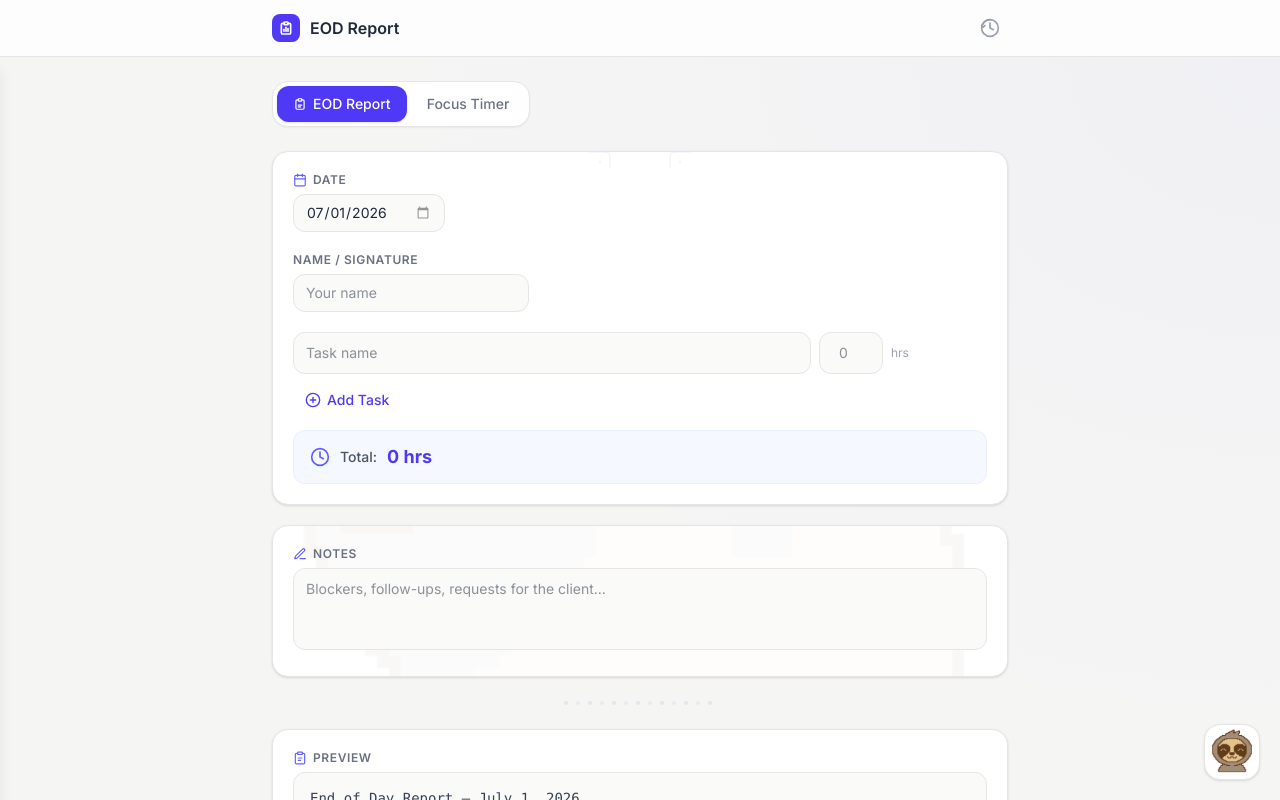
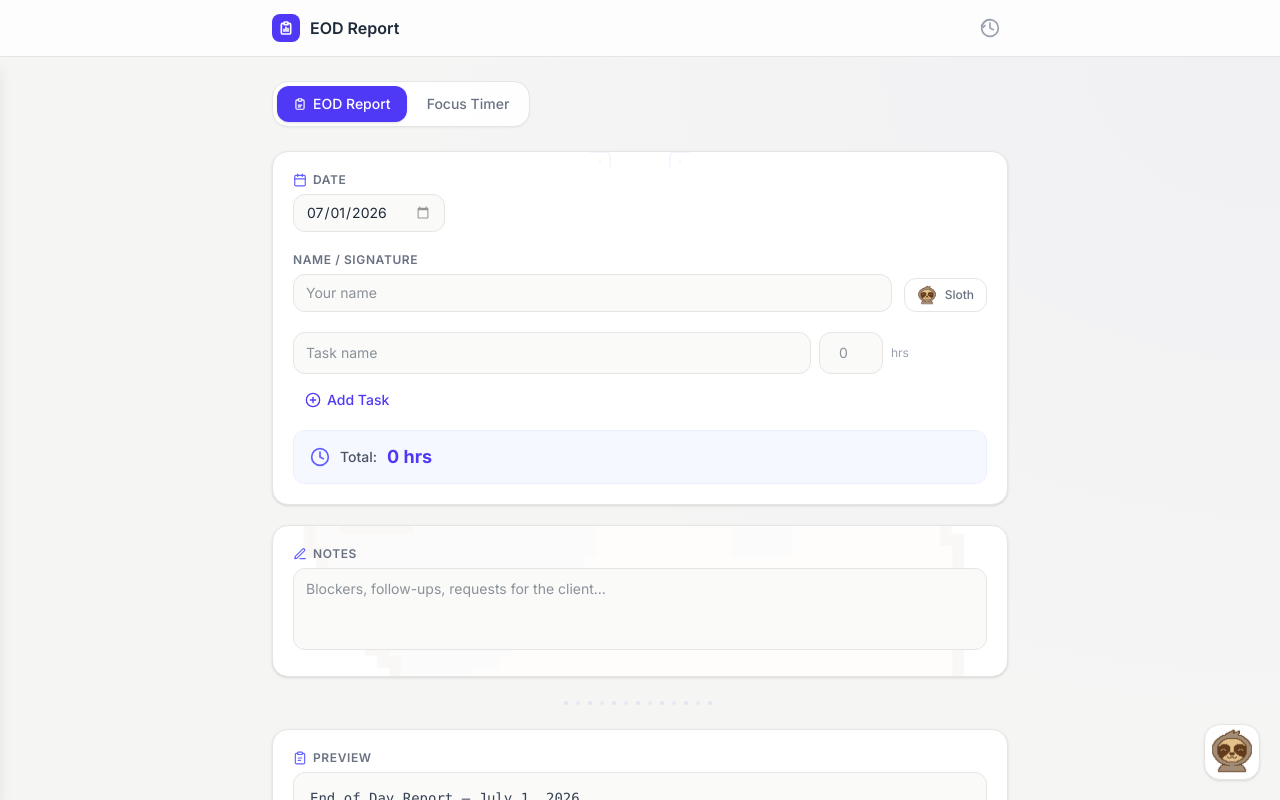
Before and after one commit to Stablhr/EOD-Pomoforo, a React (Vite) app in the folder eod-report/: page / in a window 1280 px wide. Shown: the top 800 px of the page. Built offline with nearby package versions, Linux system fonts and the light colour scheme.

Commit message:
adding options

```diff
--- a/eod-report/src/App.jsx
+++ b/eod-report/src/App.jsx
@@ -6,6 +6,7 @@ import PomodoroTimer from './components/pomodoro/PomodoroTimer'
 import HistoryDrawer from './components/history/HistoryDrawer'
 import SlothMascot from './components/mascot/SlothMascot'
 import { useLocalStorage } from './hooks/useLocalStorage'
+import { getTheme } from './themes'
 
 function App() {
   const [activeTab, setActiveTab] = useState('report')
@@ -14,6 +15,8 @@ function App() {
   const [author, setAuthor] = useLocalStorage('eod_author', '')
   const [loadedReport, setLoadedReport] = useState(null)
   const [mascotMood, setMascotMood] = useState('idle')
+  const [theme, setTheme] = useLocalStorage('icon_theme', 'sloth')
+  const currentTheme = getTheme(theme)
 
   const handleSaveReport = (report) => {
     const entry = { ...report, id: Date.now(), createdAt: new Date().toISOString() }
@@ -55,7 +58,7 @@ function App() {
           onClose={() => setHistoryOpen(false)}
         />
         <main className="flex-1 max-w-3xl mx-auto px-4 py-6">
-          <TabSwitcher active={activeTab} onChange={setActiveTab} />
+          <TabSwitcher active={activeTab} onChange={setActiveTab} theme={theme} />
           <div className="mt-6">
             {activeTab === 'report' ? (
               <ReportForm
@@ -66,6 +69,8 @@ function App() {
                 onSave={handleSaveReport}
                 onClearLoad={() => setLoadedReport(null)}
                 onCelebrate={handleCelebrate}
+                theme={theme}
+                onThemeChange={setTheme}
               />
             ) : (
               <PomodoroTimer onStateChange={handleTimerState} />
@@ -73,7 +78,7 @@ function App() {
           </div>
         </main>
       </div>
-      <SlothMascot mood={mascotMood} onClick={handleMascotClick} />
+      <SlothMascot mood={mascotMood} onClick={handleMascotClick} mascotSrc={currentTheme.mascot} />
     </div>
   )
 }
--- a/eod-report/src/components/layout/TabSwitcher.jsx
+++ b/eod-report/src/components/layout/TabSwitcher.jsx
@@ -1,7 +1,31 @@
-export default function TabSwitcher({ active, onChange }) {
+import { getTheme } from '../../themes'
+
+const TabReportSvg = () => (
+  <svg className="w-3.5 h-3.5" viewBox="0 0 24 24" fill="none" stroke="currentColor" strokeWidth="2" strokeLinecap="round" strokeLinejoin="round">
+    <path d="M9 5H7a2 2 0 0 0-2 2v12a2 2 0 0 0 2 2h10a2 2 0 0 0 2-2V7a2 2 0 0 0-2-2h-2" />
+    <rect x="9" y="3" width="6" height="4" rx="1" />
+    <line x1="9" y1="14" x2="15" y2="14" />
+    <line x1="9" y1="17" x2="13" y2="17" />
+  </svg>
+)
+
+const TabPomodoroSvg = () => (
+  <svg className="w-3.5 h-3.5" viewBox="0 0 24 24" fill="none" stroke="currentColor" strokeWidth="2" strokeLinecap="round" strokeLinejoin="round">
+    <circle cx="12" cy="12" r="10" />
+    <polyline points="12 6 12 12 16 14" />
+  </svg>
+)
+
+const EMOJI_ICONS = { report: '📋', pomodoro: '⏱️' }
+
+export default function TabSwitcher({ active, onChange, theme = 'sloth' }) {
+  const currentTheme = getTheme(theme)
+  const useEmoji = currentTheme.tabIcons?.type === 'emoji'
+  const icons = currentTheme.tabIcons?.type === 'emoji' ? EMOJI_ICONS : null
+
   const tabs = [
-    { key: 'report', label: 'EOD Report', icon: '📋' },
-    { key: 'pomodoro', label: 'Focus Timer', icon: '⏱' },
+    { key: 'report', label: 'EOD Report' },
+    { key: 'pomodoro', label: 'Focus Timer' },
   ]
 
   return (
@@ -16,19 +40,12 @@ export default function TabSwitcher({ active, onChange }) {
               : 'text-gray-500 hover:text-gray-700'
           }`}
         >
-          {active === tab.key && tab.key === 'report' && (
-            <svg className="w-3.5 h-3.5" viewBox="0 0 24 24" fill="none" stroke="currentColor" strokeWidth="2" strokeLinecap="round" strokeLinejoin="round">
-              <path d="M9 5H7a2 2 0 0 0-2 2v12a2 2 0 0 0 2 2h10a2 2 0 0 0 2-2V7a2 2 0 0 0-2-2h-2" />
-              <rect x="9" y="3" width="6" height="4" rx="1" />
-              <line x1="9" y1="14" x2="15" y2="14" />
-              <line x1="9" y1="17" x2="13" y2="17" />
-            </svg>
-          )}
-          {active === tab.key && tab.key === 'pomodoro' && (
-            <svg className="w-3.5 h-3.5" viewBox="0 0 24 24" fill="none" stroke="currentColor" strokeWidth="2" strokeLinecap="round" strokeLinejoin="round">
-              <circle cx="12" cy="12" r="10" />
-              <polyline points="12 6 12 12 16 14" />
-            </svg>
+          {useEmoji ? (
+            <span className="text-sm">{icons[tab.key]}</span>
+          ) : (
+            active === tab.key && (
+              tab.key === 'report' ? <TabReportSvg /> : <TabPomodoroSvg />
+            )
           )}
           {tab.label}
         </button>
--- a/eod-report/src/components/mascot/SlothMascot.jsx
+++ b/eod-report/src/components/mascot/SlothMascot.jsx
@@ -1,5 +1,3 @@
-import slothImage from '../../assets/1697277f4bb2899ad61a17947f2b0656-cute-sloth-in-pixel-art-style.webp'
-
 const BUBBLES = {
   idle: null,
   happy: 'Great work!',
@@ -8,7 +6,7 @@ const BUBBLES = {
   celebrating: 'Report saved!',
 }
 
-export default function SlothMascot({ mood = 'idle', onClick }) {
+export default function SlothMascot({ mood = 'idle', onClick, mascotSrc }) {
   const bubble = BUBBLES[mood]
 
   const animClass = mood === 'idle' ? 'animate-float'
@@ -28,9 +26,9 @@ export default function SlothMascot({ mood = 'idle', onClick }) {
         className="w-14 h-14 rounded-2xl bg-white shadow-sm border border-stone-200 p-1 cursor-pointer hover:shadow-md hover:border-indigo-200 active:scale-90 transition-all duration-200"
       >
         <img
-          src={slothImage}
+          src={mascotSrc}
           alt="Mascot"
-          className={`w-full h-full object-contain ${animClass}`}
+          className={`w-full h-full object-cover rounded-lg ${animClass}`}
           draggable={false}
         />
       </button>
--- a/eod-report/src/components/report/ReportForm.jsx
+++ b/eod-report/src/components/report/ReportForm.jsx
@@ -8,8 +8,10 @@ import TotalHours from './TotalHours'
 import NotesField from './NotesField'
 import ReportPreview from './ReportPreview'
 import CopyButton from './CopyButton'
+import ThemePicker from '../settings/ThemePicker'
 import { formatReport } from '../../utils/formatReport'
 import { formatDate } from '../../utils/formatDate'
+import { getTheme } from '../../themes'
 
 function todayString() {
   const d = new Date()
@@ -19,7 +21,8 @@ function todayString() {
   return `${y}-${m}-${day}`
 }
 
-export default function ReportForm({ initialReport, onSave, onClearLoad, author, onAuthorChange, onCelebrate }) {
+export default function ReportForm({ initialReport, onSave, onClearLoad, author, onAuthorChange, onCelebrate, theme = 'sloth', onThemeChange }) {
+  const currentTheme = getTheme(theme)
   const [date, setDate] = useState(todayString())
   const [tasks, setTasks] = useState([{ id: Date.now(), name: '', hours: '' }])
   const [notes, setNotes] = useState('')
@@ -44,6 +47,7 @@ export default function ReportForm({ initialReport, onSave, onClearLoad, author,
     tasks,
     notes,
     author,
+    reportStyle: currentTheme.reportStyle,
   })
 
   const handleSave = () => {
@@ -61,7 +65,7 @@ export default function ReportForm({ initialReport, onSave, onClearLoad, author,
 
   const handleCopyScreenshot = async () => {
     try {
-      const text = formatReport({ date: formattedDate, tasks, notes, author })
+      const text = formatReport({ date: formattedDate, tasks, notes, author, reportStyle: currentTheme.reportStyle })
       const lines = text.split('\n')
       const fontSize = 14
       const padding = 24
@@ -132,7 +136,7 @@ export default function ReportForm({ initialReport, onSave, onClearLoad, author,
         }
       }
     } catch {
-      await copyText(formatReport({ date: formattedDate, tasks, notes, author }))
+      await copyText(formatReport({ date: formattedDate, tasks, notes, author, reportStyle: currentTheme.reportStyle }))
     }
     setCopied(true)
     setTimeout(() => setCopied(false), 2000)
@@ -184,7 +188,8 @@ export default function ReportForm({ initialReport, onSave, onClearLoad, author,
           />
         </div>
 
-        <div className="space-y-1.5">
+        <div className="flex items-end gap-3">
+          <div className="flex-1 space-y-1.5">
             <label className="flex items-center gap-1.5 text-xs font-semibold text-gray-500 uppercase tracking-wider">
               Name / Signature
             </label>
@@ -193,8 +198,10 @@ export default function ReportForm({ initialReport, onSave, onClearLoad, author,
               value={author}
               onChange={e => onAuthorChange(e.target.value)}
               placeholder="Your name"
-            className="px-3 py-2 border border-stone-200 rounded-xl text-sm focus:outline-none focus:ring-2 focus:ring-indigo-500/20 focus:border-indigo-500 transition-all duration-200 bg-stone-50"
+              className="w-full px-3 py-2 border border-stone-200 rounded-xl text-sm focus:outline-none focus:ring-2 focus:ring-indigo-500/20 focus:border-indigo-500 transition-all duration-200 bg-stone-50"
             />
+          </div>
+          <ThemePicker theme={theme} onChange={onThemeChange} />
         </div>
 
         <div className="space-y-3">
--- /dev/null
+++ b/eod-report/src/components/settings/ThemePicker.jsx
@@ -0,0 +1,62 @@
+import { useState, useRef, useEffect } from 'react'
+import { THEMES, getTheme } from '../../themes'
+
+export default function ThemePicker({ theme, onChange }) {
+  const [open, setOpen] = useState(false)
+  const ref = useRef(null)
+  const current = getTheme(theme)
+
+  useEffect(() => {
+    function handleClick(e) {
+      if (ref.current && !ref.current.contains(e.target)) setOpen(false)
+    }
+    document.addEventListener('mousedown', handleClick)
+    return () => document.removeEventListener('mousedown', handleClick)
+  }, [])
+
+  return (
+    <div className="relative" ref={ref}>
+      <button
+        type="button"
+        onClick={() => setOpen(!open)}
+        className="flex items-center gap-2 px-3 py-1.5 border border-stone-200 rounded-xl text-xs font-medium text-gray-500 hover:text-gray-700 hover:border-indigo-200 hover:bg-indigo-50/30 transition-all duration-200 active:scale-95"
+      >
+        <img
+          src={current.mascot}
+          alt=""
+          className="w-5 h-5 rounded-md object-cover"
+        />
+        {current.name}
+      </button>
+
+      {open && (
+        <div className="absolute top-full mt-1.5 right-0 w-48 bg-white rounded-xl shadow-lg border border-stone-200 p-1.5 z-50 animate-fade-in-up">
+          {THEMES.map(t => (
+            <button
+              key={t.id}
+              type="button"
+              onClick={() => { onChange(t.id); setOpen(false) }}
+              className={`flex items-center gap-2.5 w-full px-3 py-2 rounded-lg text-sm transition-all duration-200 ${
+                theme === t.id
+                  ? 'bg-indigo-50 text-indigo-700 font-medium'
+                  : 'text-gray-600 hover:bg-stone-50 hover:text-gray-800'
+              }`}
+            >
+              <img
+                src={t.mascot}
+                alt=""
+                className="w-7 h-7 rounded-lg object-cover ring-1 ring-stone-200"
+              />
+              <span>{t.name}</span>
+              {theme === t.id && (
+                <svg className="w-4 h-4 ml-auto text-indigo-500" viewBox="0 0 24 24" fill="none" stroke="currentColor" strokeWidth="2.5" strokeLinecap="round" strokeLinejoin="round">
+                  <polyline points="20 6 9 17 4 12" />
+                </svg>
+              )}
+            </button>
+          ))}
+        </div>
+      )}
+    </div>
+  )
+}
--- /dev/null
+++ b/eod-report/src/themes.js
@@ -0,0 +1,39 @@
+import slothImg from './assets/1697277f4bb2899ad61a17947f2b0656-cute-sloth-in-pixel-art-style.webp'
+import natureImg from './assets/images.jpeg'
+import oceanImg from './assets/images.jpg'
+import pixelImg from './assets/images.png'
+
+export const THEMES = [
+  {
+    id: 'sloth',
+    name: 'Sloth',
+    mascot: slothImg,
+    reportStyle: 'plain',
+    tabIcons: { type: 'svg' },
+  },
+  {
+    id: 'nature',
+    name: 'Nature',
+    mascot: natureImg,
+    reportStyle: 'emoji',
+    tabIcons: { type: 'emoji' },
+  },
+  {
+    id: 'ocean',
+    name: 'Ocean',
+    mascot: oceanImg,
+    reportStyle: 'emoji',
+    tabIcons: { type: 'emoji' },
+  },
+  {
+    id: 'pixel',
+    name: 'Pixel',
+    mascot: pixelImg,
+    reportStyle: 'emoji',
+    tabIcons: { type: 'emoji' },
+  },
+]
+
+export function getTheme(id) {
+  return THEMES.find(t => t.id === id) || THEMES[0]
+}
```
Also changed, not shown: eod-report/src/utils/formatReport.js (+14 -6 lines). Lines whose indentation alone changed are shown as unchanged.
